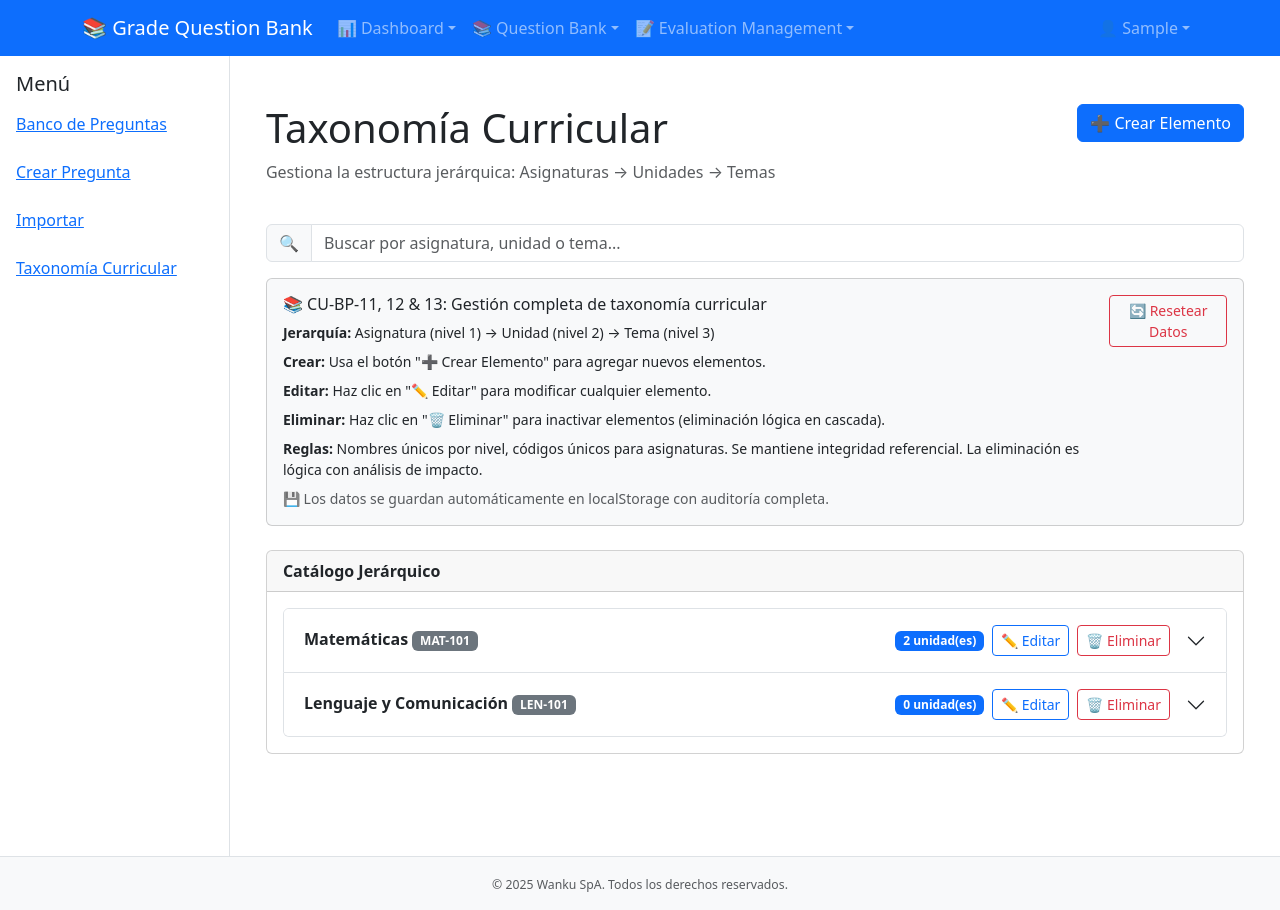
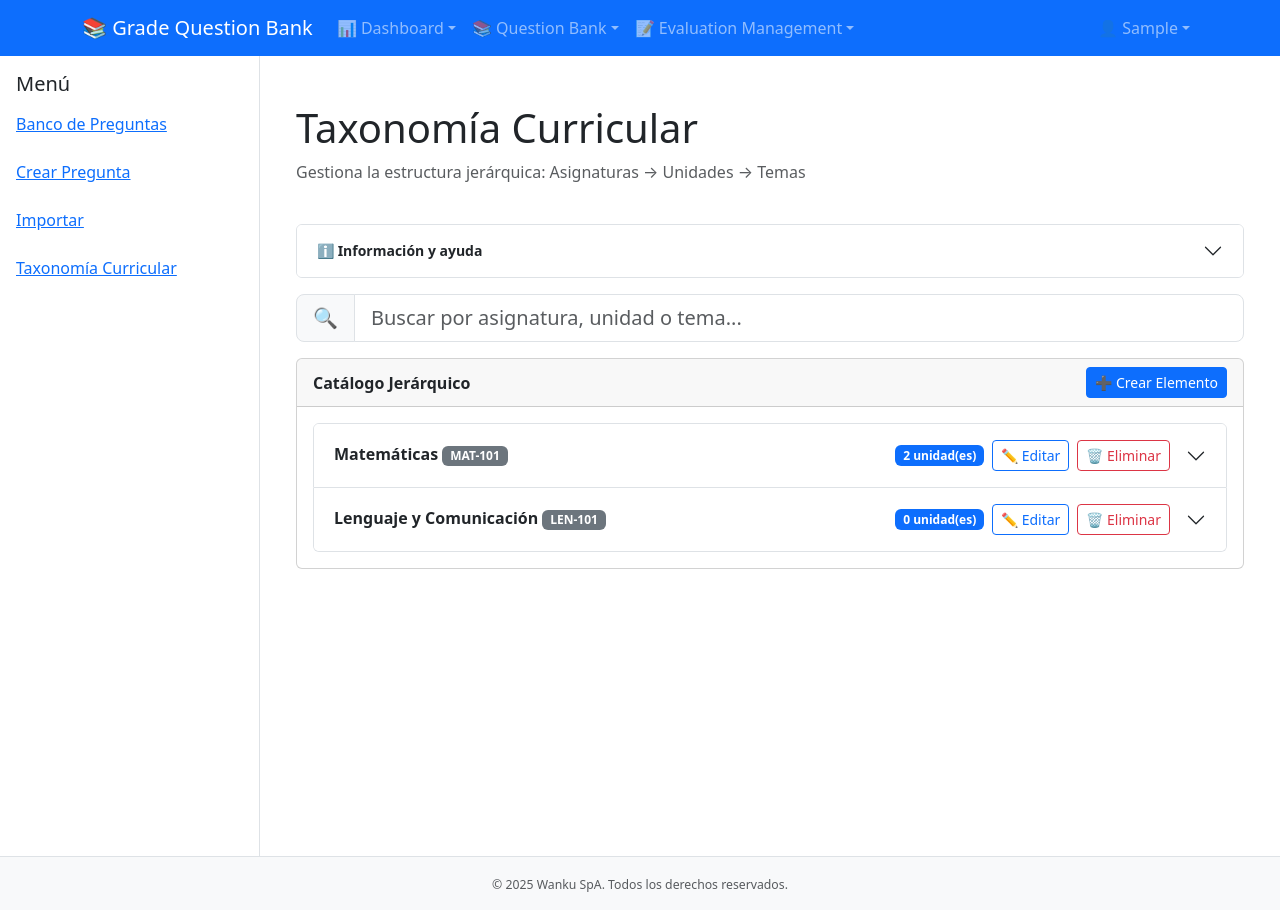
Before and after one commit to cmartinezs/grade, a Next.js app: page /questions-bank/taxonomy in a window 1280 px wide. Built offline with nearby package versions, Linux system fonts and the light colour scheme; sample sign-in values are in the browser's storage.

Commit message:
feat: Add collapsible info card with guidance and reset data functionality in TaxonomyPage

```diff
--- a/src/app/questions-bank/taxonomy/page.tsx
+++ b/src/app/questions-bank/taxonomy/page.tsx
@@ -79,17 +79,71 @@ export default function TaxonomyPage() {
               Gestiona la estructura jerárquica: Asignaturas → Unidades → Temas
             </p>
           </Col>
-          <Col xs="auto">
-            <Button variant="primary" onClick={() => setShowCreateModal(true)}>
-              ➕ Crear Elemento
-            </Button>
+        </Row>
+
+        {/* Collapsible Info Card */}
+        <Row className="mb-3">
+          <Col>
+            <Accordion>
+              <Accordion.Item eventKey="0">
+                <Accordion.Header>
+                  <small>
+                    <strong>ℹ️ Información y ayuda</strong>
+                  </small>
+                </Accordion.Header>
+                <Accordion.Body>
+                  <div className="d-flex justify-content-between align-items-start">
+                    <div>
+                      <h6>📚 CU-BP-11, 12 & 13: Gestión completa de taxonomía curricular</h6>
+                      <p className="mb-2 small">
+                        <strong>Jerarquía:</strong> Asignatura (nivel 1) → Unidad (nivel 2) → Tema (nivel 3)
+                      </p>
+                      <p className="mb-2 small">
+                        <strong>Crear:</strong> Usa el botón &quot;➕ Crear Elemento&quot; para agregar nuevos elementos.
+                      </p>
+                      <p className="mb-2 small">
+                        <strong>Editar:</strong> Haz clic en &quot;✏️ Editar&quot; para modificar cualquier elemento.
+                      </p>
+                      <p className="mb-2 small">
+                        <strong>Eliminar:</strong> Haz clic en &quot;🗑️ Eliminar&quot; para inactivar elementos (eliminación lógica en cascada).
+                      </p>
+                      <p className="mb-2 small">
+                        <strong>Buscar:</strong> Usa el buscador para filtrar por asignatura, unidad o tema.
+                      </p>
+                      <p className="mb-0 small">
+                        <strong>Reglas:</strong> Nombres únicos por nivel, códigos únicos para asignaturas.
+                        Se mantiene integridad referencial. La eliminación es lógica con análisis de impacto.
+                      </p>
+                      <p className="mb-0 small text-muted mt-2">
+                        💾 Los datos se guardan automáticamente en localStorage con auditoría completa.
+                      </p>
+                    </div>
+                    <Button
+                      size="sm"
+                      variant="outline-danger"
+                      onClick={() => {
+                        if (
+                          window.confirm(
+                            '¿Estás seguro de resetear todos los datos? Esta acción no se puede deshacer.'
+                          )
+                        ) {
+                          clearAllTaxonomyData();
+                        }
+                      }}
+                    >
+                      🔄 Resetear Datos
+                    </Button>
+                  </div>
+                </Accordion.Body>
+              </Accordion.Item>
+            </Accordion>
           </Col>
         </Row>
 
         {/* Search Bar */}
         <Row className="mb-3">
           <Col>
-            <InputGroup>
+            <InputGroup size="lg">
               <InputGroup.Text>
                 <span>🔍</span>
               </InputGroup.Text>
@@ -106,57 +160,12 @@ export default function TaxonomyPage() {
               )}
             </InputGroup>
             {searchTerm && (
-              <small className="text-muted">
+              <small className="text-muted d-block mt-1">
                 {subjects.length === 0
-                  ? 'No se encontraron resultados'
-                  : `${subjects.length} asignatura(s) encontrada(s)`}
+                  ? '❌ No se encontraron resultados'
+                  : `✓ ${subjects.length} asignatura(s) encontrada(s)`}
               </small>
             )}
-          </Col>
-        </Row>
-
-        {/* Info Card */}
-        <Row className="mb-4">
-          <Col>
-            <Card bg="light">
-              <Card.Body>
-                <div className="d-flex justify-content-between align-items-start">
-                  <div>
-                    <h6>📚 CU-BP-11, 12 & 13: Gestión completa de taxonomía curricular</h6>
-                    <p className="mb-2 small">
-                      <strong>Jerarquía:</strong> Asignatura (nivel 1) → Unidad (nivel 2) → Tema (nivel 3)
-                    </p>
-                    <p className="mb-2 small">
-                      <strong>Crear:</strong> Usa el botón &quot;➕ Crear Elemento&quot; para agregar nuevos elementos.
-                    </p>
-                    <p className="mb-2 small">
-                      <strong>Editar:</strong> Haz clic en &quot;✏️ Editar&quot; para modificar cualquier elemento.
-                    </p>
-                    <p className="mb-2 small">
-                      <strong>Eliminar:</strong> Haz clic en &quot;🗑️ Eliminar&quot; para inactivar elementos (eliminación lógica en cascada).
-                    </p>
-                    <p className="mb-0 small">
-                      <strong>Reglas:</strong> Nombres únicos por nivel, códigos únicos para asignaturas.
-                      Se mantiene integridad referencial. La eliminación es lógica con análisis de impacto.
-                    </p>
-                    <p className="mb-0 small text-muted mt-2">
-                      💾 Los datos se guardan automáticamente en localStorage con auditoría completa.
-                    </p>
-                  </div>
-                  <Button
-                    size="sm"
-                    variant="outline-danger"
-                    onClick={() => {
-                      if (window.confirm('¿Estás seguro de resetear todos los datos? Esta acción no se puede deshacer.')) {
-                        clearAllTaxonomyData();
-                      }
-                    }}
-                  >
-                    🔄 Resetear Datos
-                  </Button>
-                </div>
-              </Card.Body>
-            </Card>
           </Col>
         </Row>
 
@@ -164,8 +173,11 @@ export default function TaxonomyPage() {
         <Row>
           <Col>
             <Card>
-              <Card.Header>
+              <Card.Header className="d-flex justify-content-between align-items-center">
                 <strong>Catálogo Jerárquico</strong>
+                <Button variant="primary" size="sm" onClick={() => setShowCreateModal(true)}>
+                  ➕ Crear Elemento
+                </Button>
               </Card.Header>
               <Card.Body>
                 {subjects.length === 0 ? (
```
